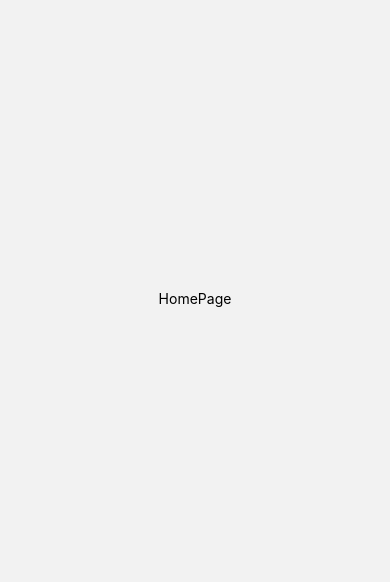
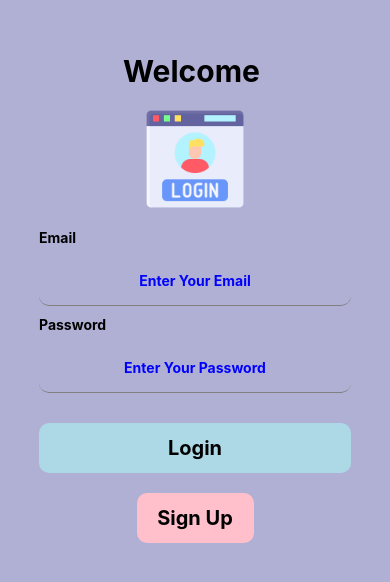
Before and after one commit to kayamazlum/learn-reactnative-1, a React Native app: screen /Login in a window 390 px wide. Before the commit this address had no page. Shown: the part 124-706 px from the top of the page. Built offline with nearby package versions, Linux system fonts and the light colour scheme.

Commit message:
componentleri dışarı taşıma

```diff
--- /dev/null
+++ b/src/components/CustomButton.js
@@ -0,0 +1,41 @@
+import { StyleSheet, Text, Pressable } from "react-native";
+import React from "react";
+
+const CustomButton = ({
+  title,
+  width,
+  onPress,
+  buttonColor,
+  pressedButtonColor,
+}) => {
+  return (
+    <Pressable
+      onPress={() => onPress()}
+      style={({ pressed }) => [
+        {
+          backgroundColor: pressed ? pressedButtonColor : buttonColor,
+          width: width,
+        },
+        styles.button,
+      ]}
+    >
+      <Text style={styles.buttonText}>{title}</Text>
+    </Pressable>
+  );
+};
+
+export default CustomButton;
+
+const styles = StyleSheet.create({
+  button: {
+    height: 50,
+    borderRadius: 10,
+    alignItems: "center",
+    justifyContent: "center",
+    marginTop: 20,
+  },
+  buttonText: {
+    fontWeight: "bold",
+    fontSize: 20,
+  },
+});
--- /dev/null
+++ b/src/components/CustomTextInput.js
@@ -0,0 +1,46 @@
+import { StyleSheet, Text, View, TextInput } from "react-native";
+import React from "react";
+
+const CustomTextInput = ({
+  title,
+  isSecureText,
+  onChangeText,
+  value,
+  placeholder,
+}) => {
+  return (
+    <View style={styles.inputContainer}>
+      <Text style={styles.inputBoxText}>{title}</Text>
+      <TextInput
+        style={styles.textInputStyle}
+        secureTextEntry={isSecureText}
+        placeholder={placeholder}
+        onChangeText={onChangeText}
+        value={value}
+      />
+    </View>
+  );
+};
+
+export default CustomTextInput;
+
+const styles = StyleSheet.create({
+  inputContainer: {
+    width: "80%",
+  },
+  inputBoxText: {
+    fontWeight: "bold",
+    alignSelf: "flex-start",
+  },
+  textInputStyle: {
+    borderBottomWidth: 1,
+    borderColor: "gray",
+    width: "100%",
+    height: 50,
+    borderRadius: 10,
+    marginVertical: 10,
+    textAlign: "center",
+    color: "blue",
+    fontWeight: "bold",
+  },
+});
--- /dev/null
+++ b/src/components/index.js
@@ -0,0 +1,6 @@
+import { LoginPage } from "../screens";
+import CustomTextInput from "./CustomTextInput";
+import CustomButton from "./CustomButton";
+import Loading from "./Loading";
+
+export { LoginPage, CustomTextInput, CustomButton, Loading };
--- a/src/navigation/rootNavigation.js
+++ b/src/navigation/rootNavigation.js
@@ -4,7 +4,7 @@ import AuthStack from "./AuthStack";
 import UserStack from "./UserStack";
 
 const rootNavigation = () => {
-  const isAuth = true;
+  const isAuth = false;
 
   return (
     <NavigationContainer>
--- a/src/screens/LoginPage.js
+++ b/src/screens/LoginPage.js
@@ -1,64 +1,49 @@
 import React, { useState } from "react";
-import {
-  StyleSheet,
-  Text,
-  View,
-  TextInput,
-  Pressable,
-  Image,
-} from "react-native";
-import Loading from "../components/Loading";
+import { StyleSheet, Text, View, Pressable, Image } from "react-native";
+import { Loading, CustomTextInput, CustomButton } from "../components";
 
 const LoginPage = ({ navigation }) => {
-  const [name, setName] = useState("");
-  const [number, setNumber] = useState("");
+  const [email, setEmail] = useState("");
+  const [password, setPassword] = useState("");
   const [result, setResult] = useState("");
   const [isLoading, setIsLoading] = useState(false);
 
   return (
     <View style={styles.container}>
+      <Text style={styles.welcome}>Welcome {result}</Text>
       <Image
         source={require("../../assets/images/loginIcon.png")}
         style={styles.image}
       />
-      <Text style={styles.welcome}>Welcome {result}</Text>
-      <Text>Email</Text>
-      <TextInput
-        inputMode="email"
-        style={styles.textInputStyle}
+      <CustomTextInput
+        title="Email"
+        isSecureText={false}
+        onChangeText={setEmail}
+        value={email}
         placeholder="Enter Your Email"
-        onChangeText={setName}
-        value={name}
-        autoCapitalize="none"
+      />
+      <CustomTextInput
+        title="Password"
+        isSecureText={true}
+        onChangeText={setPassword}
+        value={password}
+        placeholder="Enter Your Password"
       />
 
-      <Text>Password</Text>
-      <TextInput
-        secureTextEntry={true}
-        style={styles.textInputStyle}
-        placeholder="Enter Your Password"
-        onChangeText={setNumber}
-        value={number}
+      <CustomButton
+        title="Login"
+        width="80%"
+        onPress={() => setIsLoading(true)}
+        buttonColor="lightblue"
+        pressedButtonColor="lightgray"
       />
-
-      <Pressable
-        onPress={() => setIsLoading(true)}
-        style={({ pressed }) => [
-          { backgroundColor: pressed ? "lightblue" : "pink" },
-          styles.button,
-        ]}
-      >
-        <Text style={styles.buttonText}>Login</Text>
-      </Pressable>
-      <Pressable
-        onPress={() => navigation.navigate("SignUp")}
-        style={({ pressed }) => [
-          { backgroundColor: pressed ? "blue" : "white", marginTop: 50 },
-          styles.signupButton,
-        ]}
-      >
-        <Text style={styles.buttonText}>Signup</Text>
-      </Pressable>
+      <CustomButton
+        title="Sign Up"
+        width="30%"
+        onPress={() => navigation.navigate("Signup")}
+        buttonColor="pink"
+        pressedButtonColor="lightgray"
+      />
 
       {isLoading ? <Loading setIsLoading={setIsLoading} /> : null}
     </View>
@@ -74,36 +59,15 @@ const styles = StyleSheet.create({
     alignItems: "center",
     justifyContent: "center",
   },
-  textInputStyle: {
-    borderWidth: 1,
-    borderColor: "gray",
-    width: "80%",
-    height: 50,
-    borderRadius: 10,
-    marginVertical: 10,
-    textAlign: "center",
-    color: "blue",
-    fontWeight: "bold",
-  },
-  button: {
-    borderWidth: 1,
-    width: "80%",
-    height: 50,
-    borderRadius: 10,
-    alignItems: "center",
-    justifyContent: "center",
-  },
-  buttonText: {
-    fontWeight: "bold",
-    fontSize: 20,
-  },
   image: {
-    width: 120,
-    height: 120,
+    width: 100,
+    height: 100,
+    marginBottom: 20,
   },
   welcome: {
     fontWeight: "bold",
-    fontSize: 20,
+    fontSize: 30,
+    marginBottom: 20,
   },
   signupButton: {
     width: "30%",
--- a/src/screens/SignupPage.js
+++ b/src/screens/SignupPage.js
@@ -16,5 +16,6 @@ const styles = StyleSheet.create({
     flex: 1,
     justifyContent: "center",
     alignItems: "center",
+    backgroundColor: "#b0b0d5",
   },
 });
```
